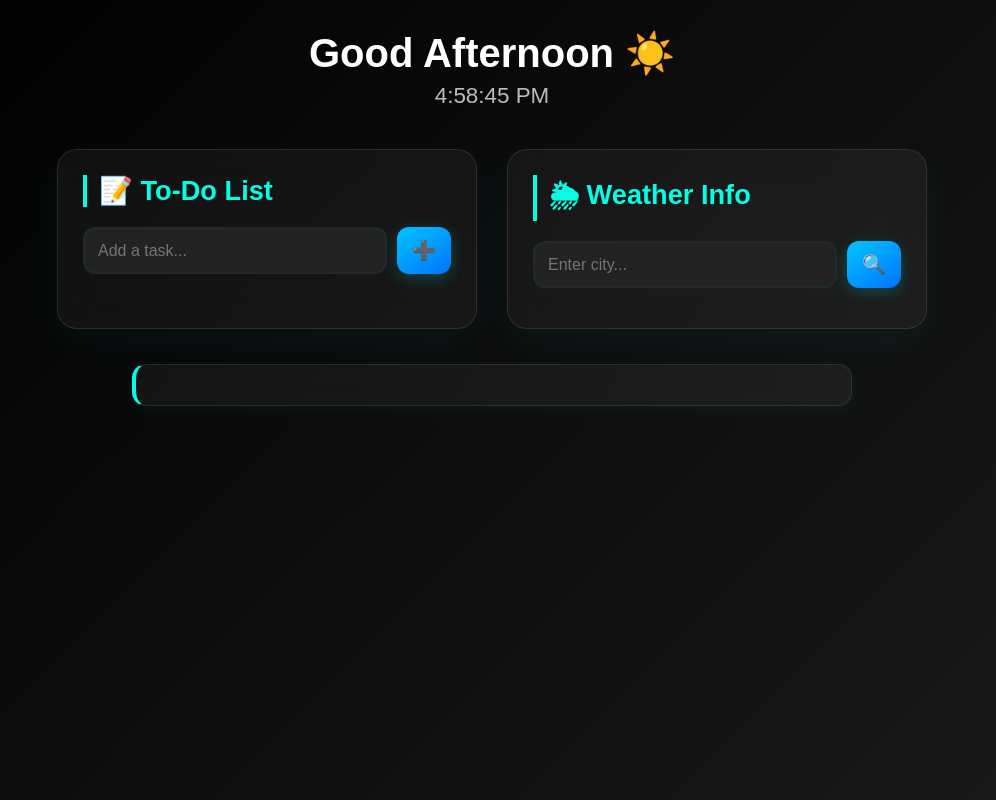
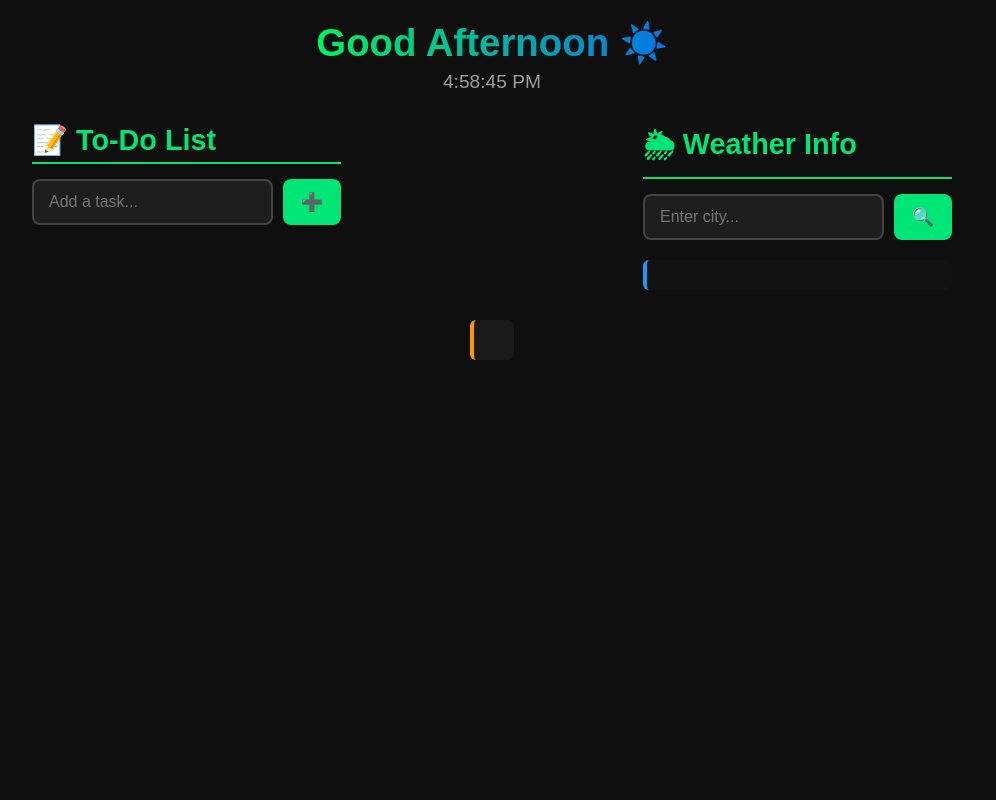
Before and after one commit to N8758/WhatherDolist, a plain HTML site: page index.html in a window 1280 px wide. Shown: the whole page, without its empty margins (148-1144 px from the left). Drawn offline with Linux system fonts and the light colour scheme; no server answers.

Commit message:
Update styles.css

```diff
--- a/styles.css
+++ b/styles.css
@@ -1,4 +1,4 @@
-/* Reset and Base Styles */
+/* Reset */
 * {
   margin: 0;
   padding: 0;
@@ -7,177 +7,150 @@
 
 body {
   font-family: 'Poppins', sans-serif;
-  background: linear-gradient(135deg, #000000, #1a1a1a);
-  color: #ffffff;
+  background-color: #0f0f0f;
+  color: #e0e0e0;
   min-height: 100vh;
   display: flex;
   flex-direction: column;
   align-items: center;
-  padding: 30px 15px;
-  background-attachment: fixed;
+  padding: 20px;
+  transition: all 0.3s ease;
 }
 
 /* Header */
 header {
   text-align: center;
-  margin-bottom: 40px;
+  margin-bottom: 30px;
 }
 
 #greeting {
-  font-size: 2.5rem;
-  font-weight: 700;
-  color: #ffffff;
+  font-size: 2.4rem;
+  font-weight: 600;
+  background: linear-gradient(90deg, #00f260, #0575e6);
+  -webkit-background-clip: text;
+  -webkit-text-fill-color: transparent;
 }
 
 #clock {
-  font-size: 1.4rem;
-  color: #bbb;
-  margin-top: 6px;
+  font-size: 1.2rem;
+  color: #9e9e9e;
+  margin-top: 5px;
 }
 
-/* App Container */
+/* App Layout */
 .app {
   width: 100%;
-  max-width: 1200px;
+  max-width: 960px;
   display: flex;
   flex-direction: column;
   align-items: center;
 }
 
-/* Main Card Container */
+/* Layout for Main Sections */
 .main {
   display: flex;
-  gap: 30px;
   flex-wrap: wrap;
-  justify-content: center;
+  justify-content: space-between;
+  gap: 40px;
   width: 100%;
-}
-
-/* Glass Cards */
-.glass {
-  background: rgba(255, 255, 255, 0.05);
-  backdrop-filter: blur(18px);
-  border: 1px solid rgba(255, 255, 255, 0.1);
-  border-radius: 20px;
-  padding: 25px;
-  width: 100%;
-  max-width: 420px;
-  box-shadow: 0 10px 40px rgba(0, 255, 255, 0.05);
-  transition: transform 0.3s ease;
-}
-
-.glass:hover {
-  transform: scale(1.03);
-  box-shadow: 0 0 30px rgba(0, 255, 255, 0.1);
+  padding: 0 20px;
 }
 
 /* Section Titles */
 h2 {
-  font-size: 1.7rem;
-  margin-bottom: 20px;
-  color: #00ffe5;
-  border-left: 4px solid #00ffe5;
-  padding-left: 12px;
+  font-size: 1.8rem;
+  color: #00e676;
+  margin-bottom: 15px;
+  border-bottom: 2px solid #00e676;
+  padding-bottom: 5px;
 }
 
-/* Input Group Styling */
+/* Input Group */
 .input-group {
   display: flex;
+  width: 100%;
   gap: 10px;
-  margin-bottom: 15px;
+  margin-bottom: 20px;
 }
 
 .input-group input {
   flex: 1;
   padding: 12px 15px;
-  border-radius: 12px;
-  border: none;
-  background-color: #222;
+  background: #1e1e1e;
   color: #fff;
+  border: 2px solid #444;
+  border-radius: 8px;
   font-size: 1rem;
   outline: none;
-  box-shadow: inset 0 0 5px rgba(0, 255, 255, 0.1);
+  transition: 0.3s ease;
+}
+
+.input-group input:focus {
+  border-color: #00e676;
 }
 
 .input-group button {
-  padding: 12px 15px;
-  font-size: 1.2rem;
+  padding: 12px 18px;
+  background: #00e676;
+  color: #000;
+  font-weight: 600;
   border: none;
-  background: linear-gradient(145deg, #00c6ff, #0072ff);
-  color: white;
-  border-radius: 12px;
+  border-radius: 8px;
+  font-size: 1.1rem;
   cursor: pointer;
-  transition: all 0.3s ease;
-  box-shadow: 0 4px 15px rgba(0, 255, 255, 0.2);
+  transition: background 0.3s ease;
 }
 
 .input-group button:hover {
-  background: linear-gradient(145deg, #0072ff, #00c6ff);
-  box-shadow: 0 6px 20px rgba(0, 255, 255, 0.3);
+  background: #1de9b6;
 }
 
-/* To-Do List Items */
+/* To-Do List */
 #task-list {
   list-style: none;
-  margin-top: 10px;
+  width: 100%;
 }
 
 #task-list li {
-  padding: 10px 15px;
-  background: rgba(255, 255, 255, 0.05);
-  border-left: 3px solid #00ffe5;
+  background: #1b1b1b;
+  padding: 12px 15px;
   margin-bottom: 10px;
-  border-radius: 10px;
-  color: #eee;
+  border-left: 4px solid #00e676;
   display: flex;
   justify-content: space-between;
   align-items: center;
-  transition: background 0.3s;
+  border-radius: 6px;
 }
 
-#task-list li:hover {
-  background: rgba(0, 255, 255, 0.1);
-}
-
-#task-list li button {
+#task-list button {
   background: transparent;
   color: #ff5252;
   border: none;
-  font-size: 1.1rem;
+  font-size: 1.2rem;
   cursor: pointer;
 }
 
-/* Weather Section Output */
+/* Weather Display */
 #weather-result {
+  margin-top: 10px;
   font-size: 1rem;
-  color: #ddd;
-  line-height: 1.6;
-  margin-top: 15px;
+  background: #121212;
+  padding: 15px;
+  border-left: 4px solid #2196f3;
+  border-radius: 6px;
+  line-height: 1.5;
 }
 
 /* Quote Box */
 #quote-box {
-  margin-top: 35px;
+  margin-top: 30px;
   font-style: italic;
-  font-size: 1.1rem;
+  font-size: 1rem;
+  max-width: 700px;
   padding: 20px;
+  background: #1a1a1a;
+  border-left: 4px solid #ff9800;
+  border-radius: 6px;
+  color: #ccc;
   text-align: center;
-  max-width: 720px;
-  background: rgba(255, 255, 255, 0.05);
-  border-radius: 14px;
-  color: #aaa;
-  border-left: 4px solid #00ffe5;
-  box-shadow: 0 4px 20px rgba(0, 255, 255, 0.05);
 }
-
-/* Responsive Design */
-@media (max-width: 768px) {
-  .main {
-    flex-direction: column;
-    gap: 20px;
-  }
-
-  .glass {
-    max-width: 100%;
-  }
-}
```
